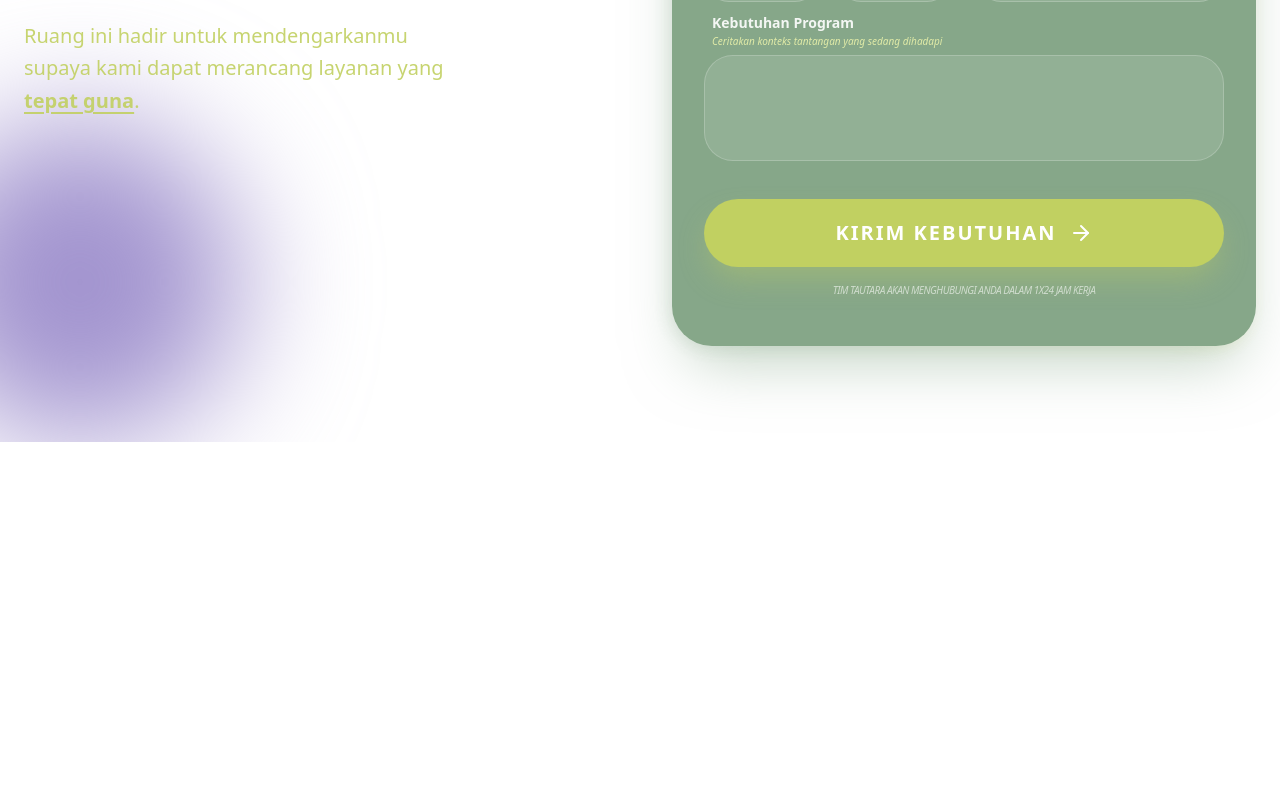
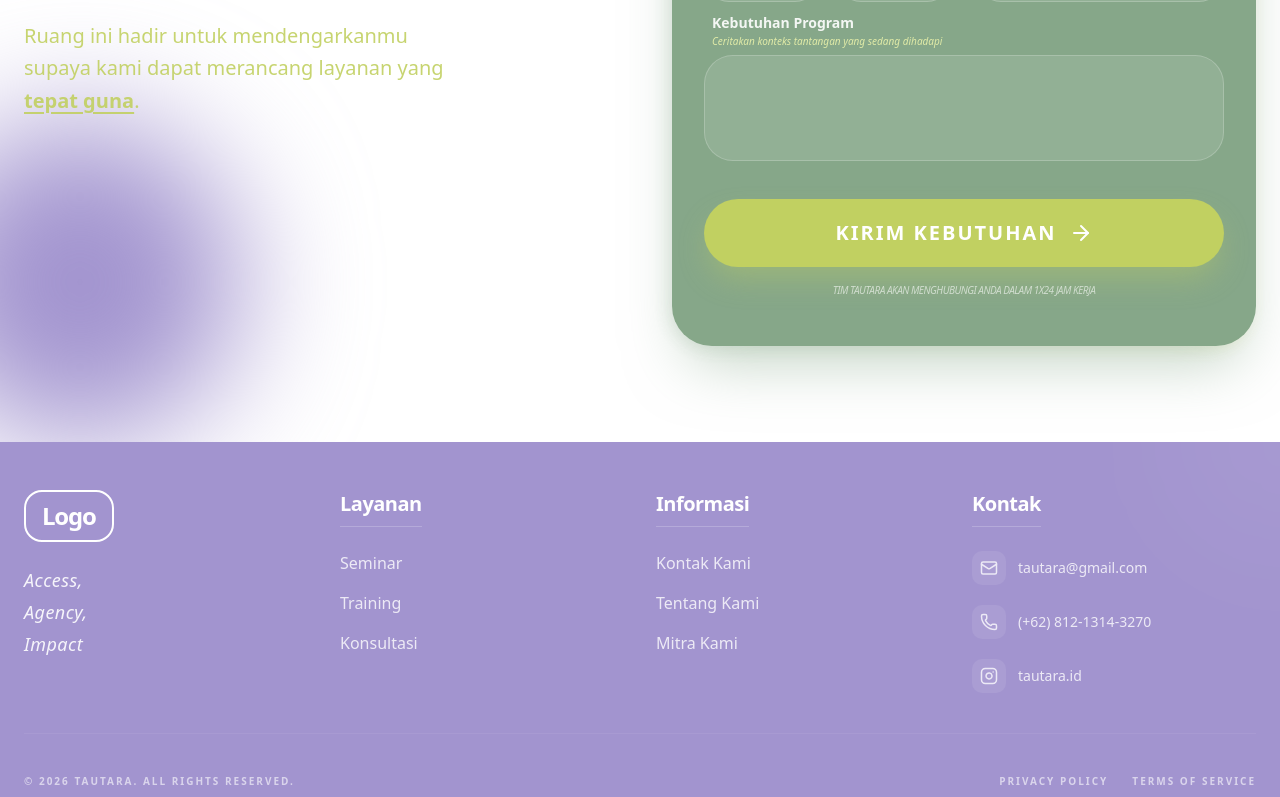
Before and after one commit to Assajjade/tautara-web, a Next.js app: page / in a window 1280 px wide. Shown: the part 3502-4299 px from the top of the page. Before the commit the page ends 3944 px from the top, so only its background shows below. Built offline with nearby package versions, Linux system fonts and the light colour scheme.

Commit message:
feat: add Footer component with navigation links and contact information

```diff
--- a/src/app/layout.tsx
+++ b/src/app/layout.tsx
@@ -2,6 +2,7 @@ import type { Metadata } from "next";
 import { Geist, Geist_Mono } from "next/font/google";
 import "./globals.css";
 import Navbar from "@/components/Navbar";
+import Footer from "@/components/Footer";
 
 const geistSans = Geist({
   variable: "--font-geist-sans",
@@ -32,6 +33,7 @@ export default function RootLayout({
         <div className="">
           {children}
         </div>
+        <Footer />
       </body>
     </html>
   );
--- /dev/null
+++ b/src/components/Footer.tsx
@@ -0,0 +1,83 @@
+import React from 'react';
+import Link from 'next/link';
+import { Mail, Phone, Instagram, Linkedin, ExternalLink } from 'lucide-react';
+
+export default function Footer() {
+  return (
+    <footer className="bg-[#a294cf] text-white pt-12 pb-2 px-6 overflow-hidden relative">
+      <div className="absolute top-0 right-0 w-64 h-64 bg-white/5 rounded-full blur-3xl -z-0 translate-x-1/2 -translate-y-1/2"></div>
+
+      <div className="max-w-7xl mx-auto relative z-10">
+        <div className="grid grid-cols-1 md:grid-cols-2 lg:grid-cols-4 gap-12 lg:gap-8 mb-10">
+
+          <div className="flex flex-col gap-6">
+            <div className="w-fit border-2 border-white px-4 py-2 rounded-2xl font-black text-2xl tracking-tighter hover:bg-white hover:text-[#a294cf] transition-all cursor-default">
+              Logo
+            </div>
+            <div className="flex flex-col gap-1 italic font-medium opacity-90 tracking-wide text-lg">
+              <p>Access,</p>
+              <p>Agency,</p>
+              <p>Impact</p>
+            </div>
+          </div>
+
+          <div className="flex flex-col gap-6">
+            <h4 className="text-xl font-black tracking-tight border-b border-white/20 pb-2 w-fit">Layanan</h4>
+            <ul className="flex flex-col gap-4 font-medium opacity-80">
+              <li><Link href="/agency" className="hover:text-[#c1d061] hover:opacity-100 transition-all flex items-center gap-2 group">Seminar <ExternalLink size={14} className="opacity-0 group-hover:opacity-100 transition-opacity" /></Link></li>
+              <li><Link href="/agency" className="hover:text-[#c1d061] hover:opacity-100 transition-all flex items-center gap-2 group">Training <ExternalLink size={14} className="opacity-0 group-hover:opacity-100 transition-opacity" /></Link></li>
+              <li><Link href="/konsultasi" className="hover:text-[#c1d061] hover:opacity-100 transition-all flex items-center gap-2 group">Konsultasi <ExternalLink size={14} className="opacity-0 group-hover:opacity-100 transition-opacity" /></Link></li>
+            </ul>
+          </div>
+
+          <div className="flex flex-col gap-6">
+            <h4 className="text-xl font-black tracking-tight border-b border-white/20 pb-2 w-fit">Informasi</h4>
+            <ul className="flex flex-col gap-4 font-medium opacity-80">
+              <li><Link href="/konsultasi" className="hover:text-[#c1d061] hover:opacity-100 transition-all">Kontak Kami</Link></li>
+              <li><Link href="/about" className="hover:text-[#c1d061] hover:opacity-100 transition-all">Tentang Kami</Link></li>
+              <li><Link href="/akses" className="hover:text-[#c1d061] hover:opacity-100 transition-all">Mitra Kami</Link></li>
+            </ul>
+          </div>
+
+          <div className="flex flex-col gap-6">
+            <h4 className="text-xl font-black tracking-tight border-b border-white/20 pb-2 w-fit">Kontak</h4>
+            <ul className="flex flex-col gap-5 font-medium">
+              <li>
+                <a href="mailto:tautara@gmail.com" className="flex items-center gap-3 opacity-80 hover:opacity-100 hover:text-[#c1d061] transition-all group">
+                  <div className="bg-white/10 p-2 rounded-lg group-hover:bg-[#c1d061]/20 transition-colors">
+                    <Mail size={18} />
+                  </div>
+                  <span className="text-sm">tautara@gmail.com</span>
+                </a>
+              </li>
+              <li>
+                <a href="tel:+6281213143270" className="flex items-center gap-3 opacity-80 hover:opacity-100 hover:text-[#c1d061] transition-all group">
+                  <div className="bg-white/10 p-2 rounded-lg group-hover:bg-[#c1d061]/20 transition-colors">
+                    <Phone size={18} />
+                  </div>
+                  <span className="text-sm">(+62) 812-1314-3270</span>
+                </a>
+              </li>
+              <li>
+                <a href="https://instagram.com/tautara.id" target="_blank" rel="noopener noreferrer" className="flex items-center gap-3 opacity-80 hover:opacity-100 hover:text-[#c1d061] transition-all group">
+                  <div className="bg-white/10 p-2 rounded-lg group-hover:bg-[#c1d061]/20 transition-colors">
+                    <Instagram size={18} />
+                  </div>
+                  <span className="text-sm">tautara.id</span>
+                </a>
+              </li>
+            </ul>
+          </div>
+        </div>
+
+        <div className="pt-10 border-t border-white/10 flex flex-col md:flex-row justify-between items-center gap-4 text-[10px] uppercase tracking-[0.2em] font-bold opacity-60">
+          <p>© {new Date().getFullYear()} Tautara. All Rights Reserved.</p>
+          <div className="flex gap-6">
+            <Link href="#" className="hover:text-white transition-colors">Privacy Policy</Link>
+            <Link href="#" className="hover:text-white transition-colors">Terms of Service</Link>
+          </div>
+        </div>
+      </div>
+    </footer>
+  );
+}
```
